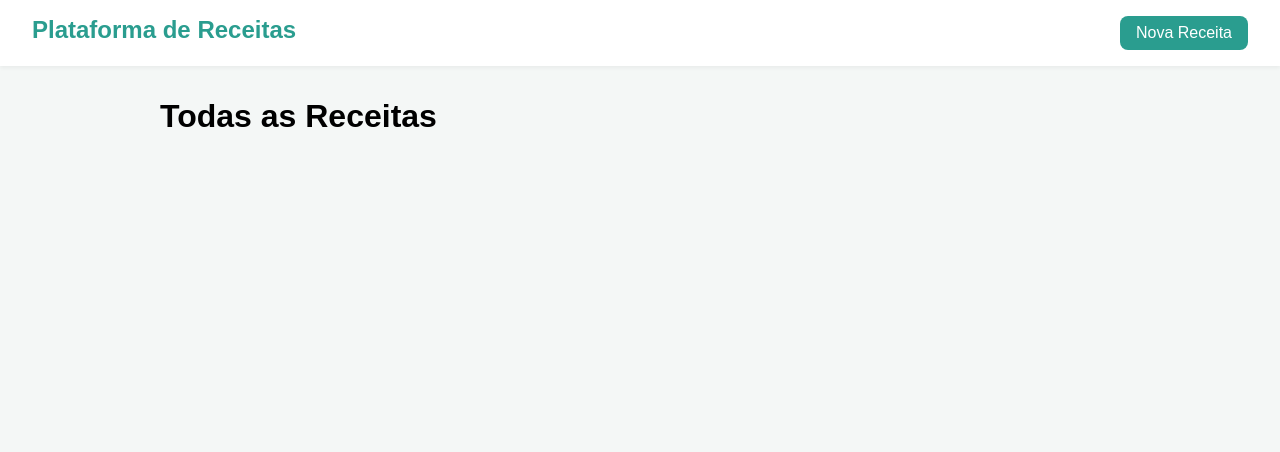
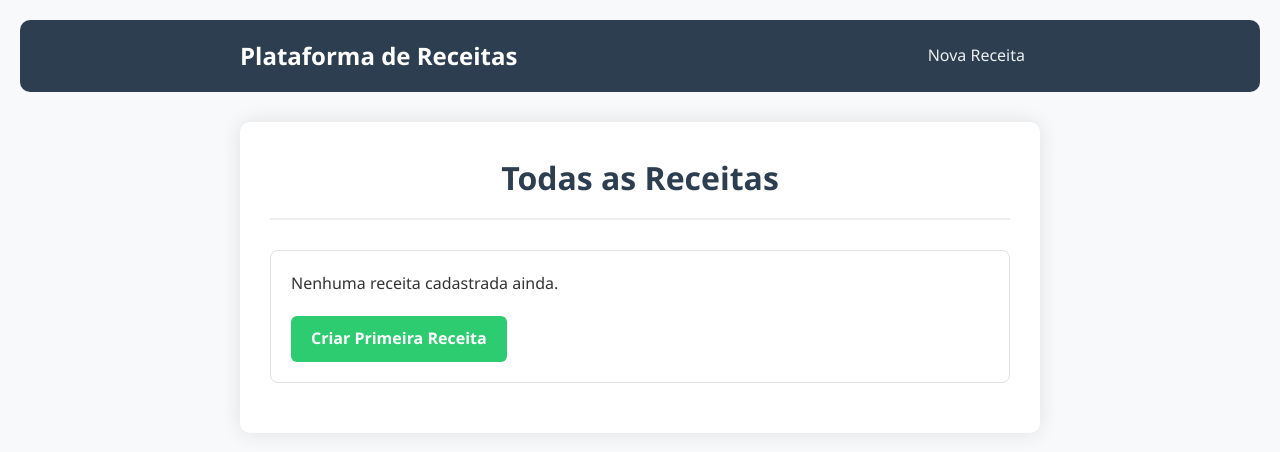
Before and after one commit to FellipeSchiochet/ADS_DSW-2025, a Flask app: page / in a window 1280 px wide. Shown: the top 452 px of the page. Run offline with Flask 3, Linux system fonts and the light colour scheme; some libraries are stand-ins or nearby versions.

Commit message:
fUNCIONANDO

```diff
--- a/Plataforma_Receitas/receitas_app/app.py
+++ b/Plataforma_Receitas/receitas_app/app.py
@@ -29,8 +29,12 @@ def create_app():
     # --- Rotas ---
     @app.route('/')
     def index():
-        from models import Receita
-        receitas = Receita.query.all()
+        from models import Receita, ReceitaIngrediente
+        # Carrega todas as receitas com seus relacionamentos
+        receitas = Receita.query.options(
+            db.joinedload(Receita.chef),
+            db.joinedload(Receita.ingredientes_associados).joinedload(ReceitaIngrediente.ingrediente)
+        ).all()
         return render_template('index.html', receitas=receitas)
 
     @app.route('/receita/nova', methods=['GET', 'POST'])
--- a/Plataforma_Receitas/receitas_app/templates/index.html
+++ b/Plataforma_Receitas/receitas_app/templates/index.html
@@ -1,21 +1,182 @@
-{% extends 'base.html' %}
-{% block content %}
-    <h1>Todas as Receitas</h1>
-    <div class="card-grid">
+<!DOCTYPE html>
+<html lang="pt-br">
+<head>
+    <meta charset="UTF-8">
+    <meta name="viewport" content="width=device-width, initial-scale=1.0">
+    <title>Todas as Receitas</title>
+    <style>
+        * {
+            box-sizing: border-box;
+            margin: 0;
+            padding: 0;
+            font-family: 'Segoe UI', Tahoma, Geneva, Verdana, sans-serif;
+        }
+
+        body {
+            background-color: #f8f9fa;
+            color: #333;
+            line-height: 1.6;
+            padding: 20px;
+        }
+
+        .container {
+            max-width: 800px;
+            margin: 0 auto;
+            background: white;
+            padding: 30px;
+            border-radius: 10px;
+            box-shadow: 0 0 20px rgba(0, 0, 0, 0.1);
+        }
+
+        h1 {
+            text-align: center;
+            color: #2c3e50;
+            margin-bottom: 30px;
+            padding-bottom: 15px;
+            border-bottom: 2px solid #eee;
+        }
+
+        .receita {
+            border: 1px solid #e1e1e1;
+            border-radius: 8px;
+            padding: 20px;
+            margin-bottom: 20px;
+            background-color: #fff;
+        }
+
+        .receita h2 {
+            color: #2c3e50;
+            margin-bottom: 10px;
+        }
+
+        .chef {
+            color: #7f8c8d;
+            font-style: italic;
+            margin-bottom: 15px;
+        }
+
+        .ingredientes {
+            margin-bottom: 15px;
+        }
+
+        .ingredientes h3 {
+            color: #2c3e50;
+            margin-bottom: 8px;
+            font-size: 1.1em;
+        }
+
+        .ingredientes ul {
+            list-style-type: none;
+            padding-left: 0;
+        }
+
+        .ingredientes li {
+            padding: 5px 0;
+            border-bottom: 1px dashed #eee;
+        }
+
+        .instrucoes {
+            margin-top: 15px;
+        }
+
+        .instrucoes h3 {
+            color: #2c3e50;
+            margin-bottom: 8px;
+            font-size: 1.1em;
+        }
+
+        .nav {
+            background-color: #2c3e50;
+            padding: 15px 0;
+            margin-bottom: 30px;
+            border-radius: 10px;
+        }
+
+        .nav-content {
+            max-width: 800px;
+            margin: 0 auto;
+            display: flex;
+            justify-content: space-between;
+            align-items: center;
+        }
+
+        .nav-brand {
+            color: white;
+            font-size: 1.5em;
+            font-weight: bold;
+            text-decoration: none;
+        }
+
+        .nav-link {
+            color: #ecf0f1;
+            text-decoration: none;
+            padding: 8px 15px;
+            border-radius: 4px;
+            transition: background-color 0.3s;
+        }
+
+        .nav-link:hover {
+            background-color: rgba(255, 255, 255, 0.1);
+        }
+
+        .btn {
+            background-color: #2ecc71;
+            color: white;
+            border: none;
+            padding: 10px 20px;
+            border-radius: 6px;
+            cursor: pointer;
+            font-size: 16px;
+            font-weight: 600;
+            transition: background-color 0.3s;
+            text-decoration: none;
+            display: inline-block;
+            margin-top: 20px;
+        }
+
+        .btn:hover {
+            background-color: #27ae60;
+        }
+    </style>
+</head>
+<body>
+    <nav class="nav">
+        <div class="nav-content">
+            <a href="/" class="nav-brand">Plataforma de Receitas</a>
+            <a href="/receita/nova" class="nav-link">Nova Receita</a>
+        </div>
+    </nav>
+
+    <div class="container">
+        <h1>Todas as Receitas</h1>
+
         {% for receita in receitas %}
-        <div class="card">
+        <div class="receita">
             <h2>{{ receita.titulo }}</h2>
-            <p>Por: <a href="{{ url_for('detalhes_chef', chef_id=receita.chef.id) }}">{{ receita.chef.nome }}</a></p>
-            <h4>Ingredientes:</h4>
-            <ul>
-                {% for assoc in receita.ingredientes_associados %}
-                <li>
-                    <span>{{ assoc.ingrediente.nome|capitalize }}</span>
-                    <span>{{ assoc.quantidade }}</span>
-                </li>
-                {% endfor %}
-            </ul>
+            <p class="chef">Por: {{ receita.chef.nome }}</p>
+
+            <div class="ingredientes">
+                <h3>Ingredientes:</h3>
+                <ul>
+                    {% for ingrediente_assoc in receita.ingredientes_associados %}
+                    <li>{{ ingrediente_assoc.ingrediente.nome }}: {{ ingrediente_assoc.quantidade }}</li>
+                    {% else %}
+                    <li>Nenhum ingrediente listado.</li>
+                    {% endfor %}
+                </ul>
+            </div>
+
+            <div class="instrucoes">
+                <h3>Instruções:</h3>
+                <p>{{ receita.instrucoes }}</p>
+            </div>
+        </div>
+        {% else %}
+        <div class="receita">
+            <p>Nenhuma receita cadastrada ainda.</p>
+            <a href="/receita/nova" class="btn">Criar Primeira Receita</a>
         </div>
         {% endfor %}
     </div>
-{% endblock %}
+</body>
+</html>
```
